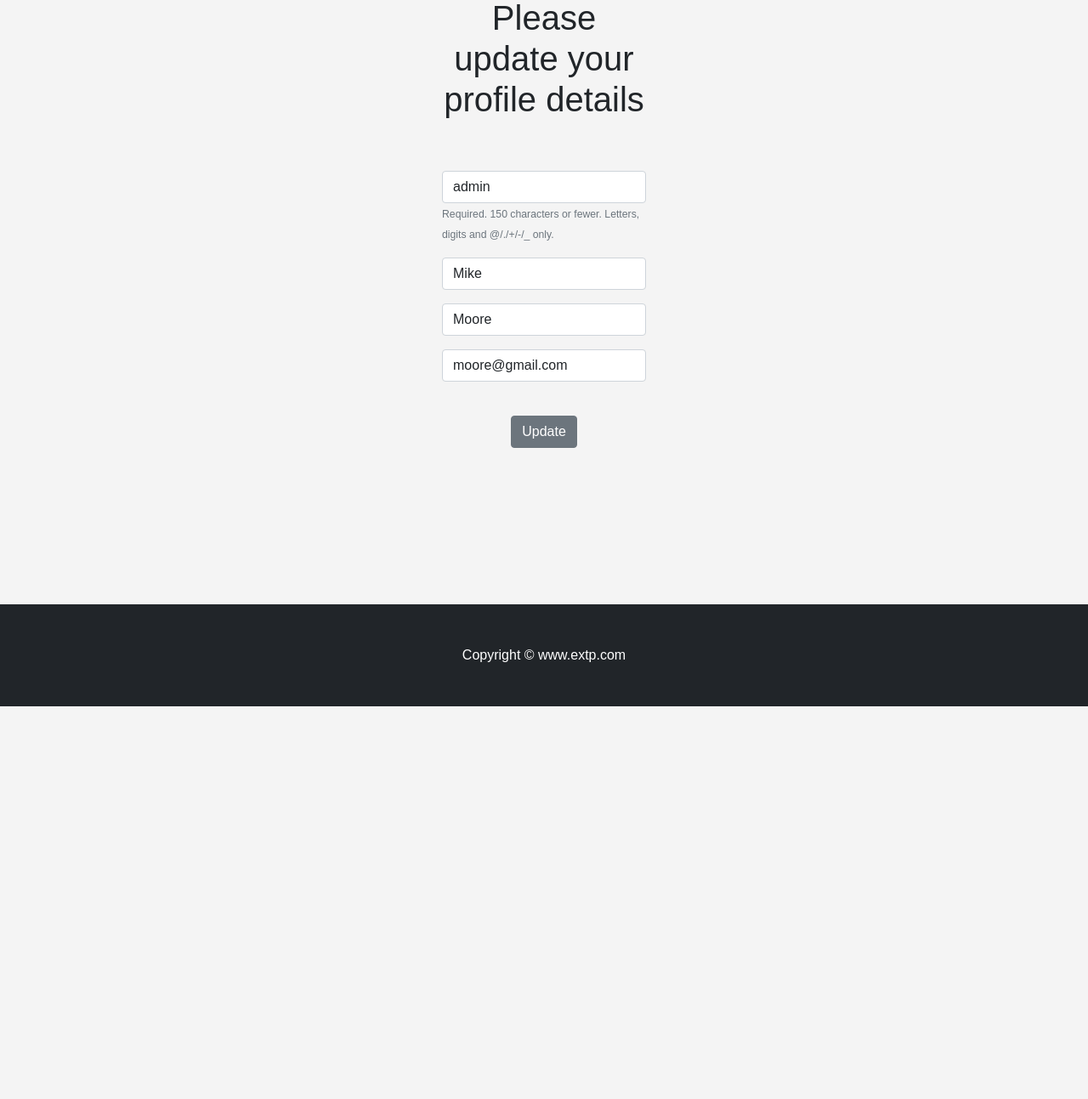
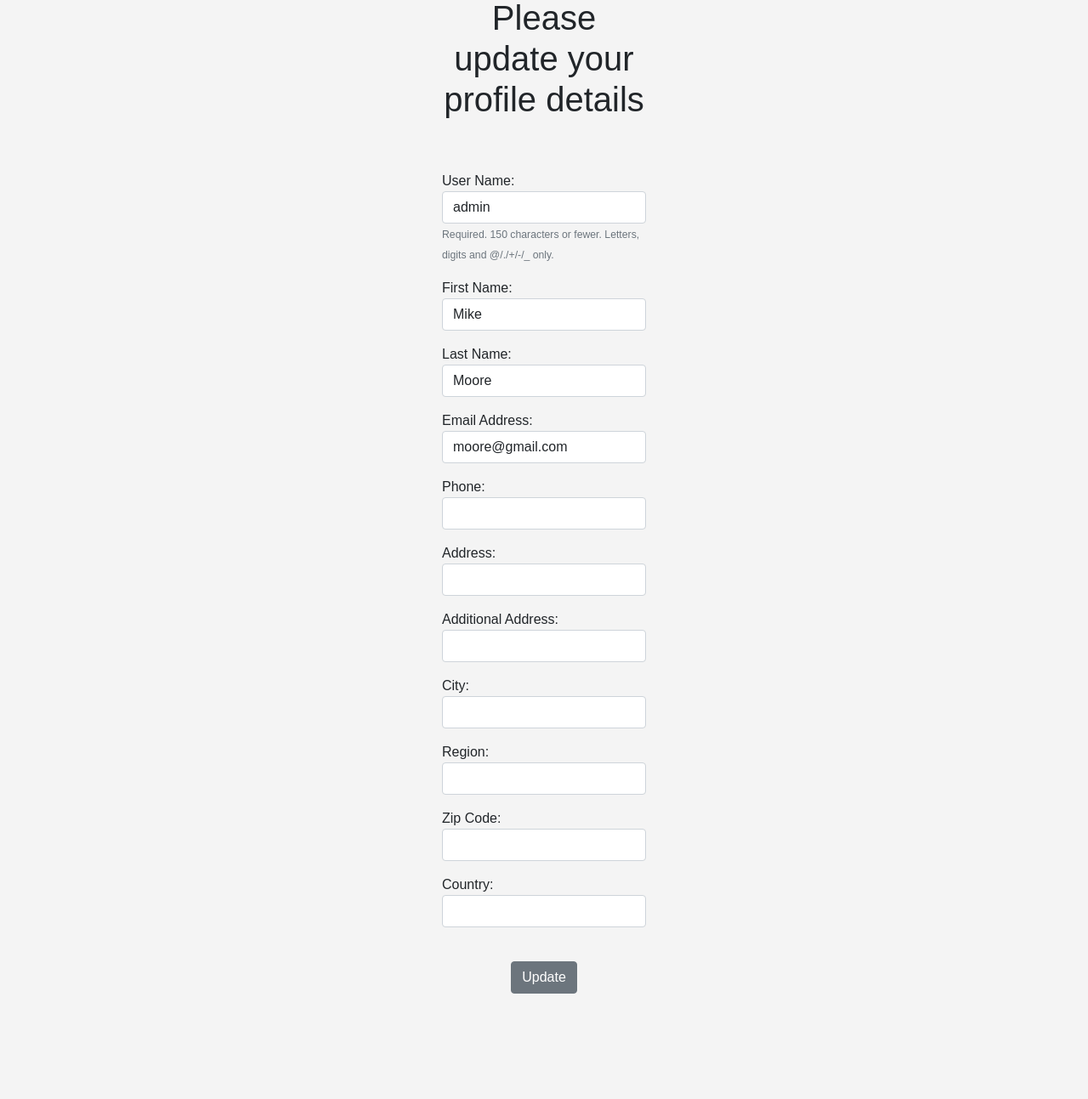
Before and after one commit to mkskh/Django_Ecommerce_Website, a Django app: page /user/update/ in a window 1280 px wide. Shown: the part 395-1688 px from the top of the page at 85% size. Before the commit the page ends 1226 px from the top, so only its background shows below. Run offline with Django 5.2, Linux system fonts and the light colour scheme; a user stored in the database is signed in; data comes from the database, SQL or seed files in the repository; both versions use the stored data as it was after the commit; some libraries are stand-ins or nearby versions.

Commit message:
user profile.; update user Page - DONE

```diff
--- a/templates/user/update.html
+++ b/templates/user/update.html
@@ -29,6 +29,7 @@
     <form method="post" class="update-form">
         {% csrf_token %}
         {{ form.as_p }}
+        {{ form2.as_p }}
         <br>
         <button type="submit" class="btn btn-secondary" style="display: block; margin: 0 auto;">Update</button>
     </form>
--- a/user/forms.py
+++ b/user/forms.py
@@ -11,11 +11,26 @@ from .models import UserProfile
 #         exclude = ['user_id', 'date_of_modified', 'user']
 
 
+class UpdateUserInfoForm(forms.ModelForm):
+    password = None
+    phone = forms.CharField(required=False, label="Phone", widget=forms.TextInput(attrs={'class':'form-control', 'placeholder':''}))
+    address = forms.CharField(required=False, label="Address", max_length=100, widget=forms.TextInput(attrs={'class':'form-control', 'placeholder':''}))
+    additional_address = forms.CharField(required=False, label="Additional Address", max_length=100, widget=forms.TextInput(attrs={'class':'form-control', 'placeholder':''}))
+    city = forms.CharField(required=False, label="City", widget=forms.TextInput(attrs={'class':'form-control', 'placeholder':''}))
+    region = forms.CharField(required=False, label="Region", max_length=100, widget=forms.TextInput(attrs={'class':'form-control', 'placeholder':''}))
+    zip_code = forms.CharField(required=False, label="Zip Code", max_length=100, widget=forms.TextInput(attrs={'class':'form-control', 'placeholder':''}))
+    country = forms.CharField(required=False, label="Country", widget=forms.TextInput(attrs={'class':'form-control', 'placeholder':''}))
+
+    class Meta:
+        model = UserProfile
+        exclude = ['user_id', 'date_of_modified', 'user']
+
+
 class UpdateForm(UserChangeForm):
     password = None
-    email = forms.EmailField(label="", widget=forms.TextInput(attrs={'class':'form-control', 'placeholder':'Email Address'}))
-    first_name = forms.CharField(label="", max_length=100, widget=forms.TextInput(attrs={'class':'form-control', 'placeholder':'First Name'}))
-    last_name = forms.CharField(label="", max_length=100, widget=forms.TextInput(attrs={'class':'form-control', 'placeholder':'Last Name'}))
+    email = forms.EmailField(label="Email Address", widget=forms.TextInput(attrs={'class':'form-control', 'placeholder':''}))
+    first_name = forms.CharField(label="First Name", max_length=100, widget=forms.TextInput(attrs={'class':'form-control', 'placeholder':''}))
+    last_name = forms.CharField(label="Last Name", max_length=100, widget=forms.TextInput(attrs={'class':'form-control', 'placeholder':''}))
 
     class Meta:
         model = User
@@ -25,8 +40,8 @@ class UpdateForm(UserChangeForm):
         super(UpdateForm, self).__init__(*args, **kwargs)
 
         self.fields['username'].widget.attrs['class'] = 'form-control'
-        self.fields['username'].widget.attrs['placeholder'] = 'User Name'
-        self.fields['username'].label = ''
+        self.fields['username'].widget.attrs['placeholder'] = ''
+        self.fields['username'].label = 'User Name'
         self.fields['username'].help_text = '<span class="form-text text-muted"><small>Required. 150 characters or fewer. Letters, digits and @/./+/-/_ only.</small></span>'
 
 
--- a/user/views.py
+++ b/user/views.py
@@ -1,28 +1,53 @@
 from django.shortcuts import render, redirect
-from .forms import RegistrationForm, LoginForm, UpdateForm
+from django.contrib.auth.decorators import login_required
+from .forms import RegistrationForm, LoginForm, UpdateForm, UpdateUserInfoForm
 from django.contrib.auth import authenticate, login, logout
 from django.contrib import messages
 from django.contrib.auth.models import User
+from . import models
 
 
+@login_required
 def update(request):
+    current_user = request.user
+    profile = models.UserProfile.objects.filter(user=current_user).first()
 
-    if request.user.is_authenticated:
-        current_user = User.objects.get(id=request.user.id)
-        form = UpdateForm(request.POST or None, instance=current_user)
+# FINISH HERE
 
-        if form.is_valid():
+    if request.method == 'POST':
+        form = UpdateForm(request.POST, instance=current_user)
+        form2 = UpdateUserInfoForm(request.POST)
+
+        if form.is_valid() and form2.is_valid():
             form.save()
 
-            login(request, current_user)
-            messages.success(request, "User Has Been Updated")
-            return redirect ("/")
+            phone = request.POST["phone"]
+            address = request.POST["address"]
+            additional_address = request.POST["additional_address"]
+            city = request.POST["city"]
+            region = request.POST["region"]
+            zip_code = request.POST["zip_code"]
+            country = request.POST["country"]
 
-        return render(request, "user/update.html", {"form": form})
+            profile.phone = phone
+            profile.address = address
+            profile.additional_address = additional_address
+            profile.city = city
+            profile.region = region
+            profile.zip_code = zip_code
+            profile.country = country
 
+            profile.save()
+
+            messages.success(request, "User information has been updated.")
+            return redirect("/")
+        else:
+            messages.error(request, "Please correct the errors below.")
     else:
-        messages.success(request, "You Have To Be Logged In To Access")
-        return redirect("user")
+        form = UpdateForm(instance=current_user)
+        form2 = UpdateUserInfoForm(instance=profile)
+
+    return render(request, "user/update.html", {"form": form, "form2": form2})
 
 
 def registration(request):
```
Also changed, not shown: db.sqlite3.
